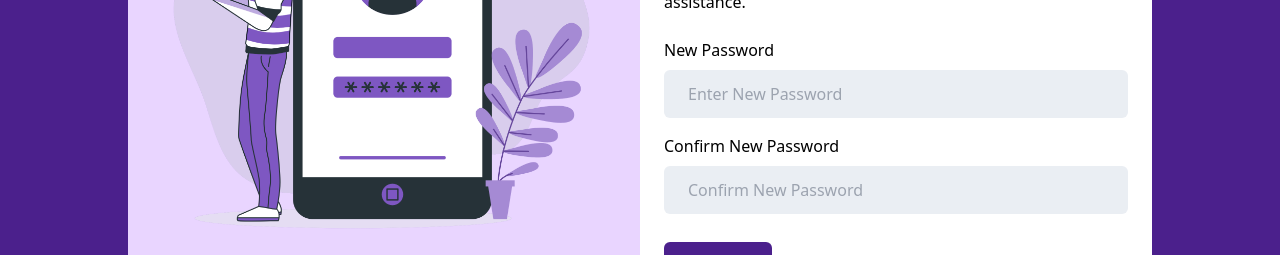
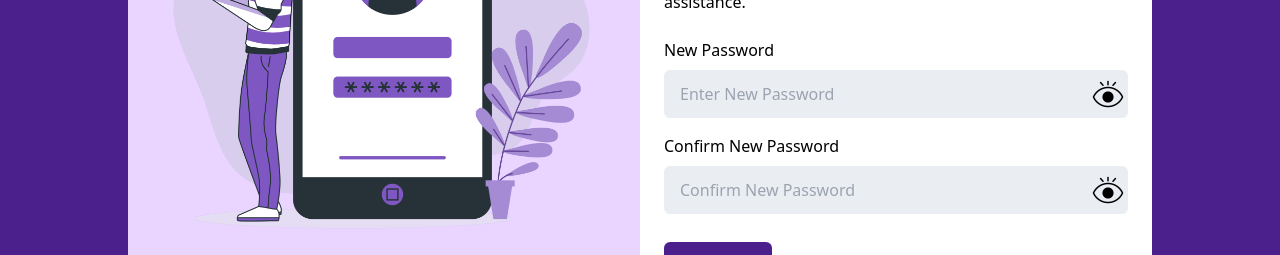
Before and after one commit to mulbahoplanojames/Harmony_Coalition_Project, a React (Vite) app: page /1/1/reset-password in a window 1280 px wide. Shown: the part 326-581 px from the top of the page. Built offline with nearby package versions, Linux system fonts and the light colour scheme; no server answers.

Commit message:
Made some changes in the AuthContext, Login, SignUp, UserCOmponent, Reset Password and the password Visibility  components

```diff
--- a/src/Components/ContactForm_NewsLetter/ContactFormNewsLetter.jsx
+++ b/src/Components/ContactForm_NewsLetter/ContactFormNewsLetter.jsx
@@ -1,8 +1,11 @@
 import { useContext, useState } from "react";
 import { AppContext } from "../../Context/AppContext";
+import { useAuth } from "../../Context/AuthContext";
 
 const ContactFormNewsletter = () => {
   const [result, setResult] = useState("");
+  const [newsLetterEmail, setNewsLetterEmail] = useState("");
+  const [errorMessage, setErrorMessage] = useState("");
 
   const onSubmit = async (event) => {
     event.preventDefault();
@@ -28,6 +31,20 @@ const ContactFormNewsletter = () => {
   };
 
   const { darkMode } = useContext(AppContext);
+
+  const auth = useAuth();
+
+  const handleNewsLetterSubmit = (e) => {
+    e.preventDefault();
+    if (newsLetterEmail !== "") {
+      auth.newsLetterAction(newsLetterEmail);
+      setNewsLetterEmail("");
+      setErrorMessage("");
+      return;
+    } else {
+      setErrorMessage("Please fill the Email fields");
+    }
+  };
 
   return (
     <>
@@ -94,13 +111,16 @@ const ContactFormNewsletter = () => {
             harum quia qui aliquid vel, natus neque?
           </p>
 
-          <form action="">
+          <form onClick={handleNewsLetterSubmit}>
             {/* email input field  */}
             <input
               type="email"
-              placeholder="Email"
-              className="w-full h-[2.8rem] text-secondary outline-none rounded-xl px-4 mb-4"
+              value={newsLetterEmail}
+              onChange={(e) => setNewsLetterEmail(e.target.value)}
+              placeholder="stephenjames@gmail.com"
+              className="w-full h-[2.8rem] text-secondary outline-none rounded-xl px-4 mb-2"
             />
+            <p className="text-red-500 pb-2">{errorMessage}</p>
             {/* submit button */}
             <button className="px-4 py-1 rounded-xl bg-primary_main text-white w-full h-[2.8rem] text-lg hover:bg-yellow_accent_2 transition-all duration-300">
               Subscribe
--- a/src/Context/AuthContext.jsx
+++ b/src/Context/AuthContext.jsx
@@ -123,6 +123,7 @@ const AuthProvider = ({ children }) => {
       console.log(error);
     }
   };
+  //! ====================================================================================
 
   // Creating the values that will be passed to the context
   const value = {
--- a/src/Pages/Reset_Password/ResetPassword.jsx
+++ b/src/Pages/Reset_Password/ResetPassword.jsx
@@ -5,11 +5,18 @@ import { CgArrowLeftR } from "react-icons/cg";
 import { useAuth } from "../../Context/AuthContext";
 import axios from "axios";
 
+import eyeOpen from "/src/assets/eye_open.png";
+import eyeClose from "/src/assets/eye_close.png";
+
 // This component is responsible for rendering the login page
 const ResetPassword = () => {
   // The state is an object that holds the user's data from the form
   const [resetPassword, setResetPassword] = useState("");
   const [resetPasswordConfirm, setResetPasswordConfirm] = useState("");
+
+  // State to check if the password is visibl or not
+  const [passwordVisible, setPasswordVisible] = useState(false);
+  const [confirmPasswordVisible, setConfirmPasswordVisible] = useState(false);
 
   // The useParams hook returns an object that contains the route parameters
   const { id, token } = useParams();
@@ -104,30 +111,72 @@ const ResetPassword = () => {
               <label htmlFor="new password" className="inline-block pb-2">
                 New Password
               </label>
+              <div className="w-full h-12 bg-[#eaeef3]  px-1 gap-2 rounded-md outline-none flex justify-between overflow-hidden">
                 <input
-                type="password"
+                  type={passwordVisible ? "text" : "password"}
                   name="password"
                   placeholder="Enter New Password"
                   // required
                   value={resetPassword}
                   onChange={(e) => setResetPassword(e.target.value)}
-                className="w-full  bg-[#eaeef3] h-12 px-6 rounded-md outline-none"
+                  className="h-full  bg-[#eaeef3] w-full outline-none px-3"
                 />
+                {passwordVisible ? (
+                  <img
+                    src={eyeClose}
+                    alt=""
+                    className="w-8 h-8 mt-2 cursor-pointer"
+                    onClick={() => {
+                      setPasswordVisible(!passwordVisible);
+                    }}
+                  />
+                ) : (
+                  <img
+                    src={eyeOpen}
+                    alt=""
+                    className="w-8 h-8 mt-2 cursor-pointer"
+                    onClick={() => {
+                      setPasswordVisible(!passwordVisible);
+                    }}
+                  />
+                )}
+              </div>
             </div>
             {/* // The CONFIRM Reset password input field */}
             <div className="mb-4">
               <label htmlFor="email" className="inline-block pb-2">
                 Confirm New Password
               </label>
+              <div className="w-full h-12 bg-[#eaeef3]  px-1 gap-2 rounded-md outline-none flex justify-between overflow-hidden">
                 <input
-                type="password"
+                  type={confirmPasswordVisible ? "text" : "password"}
                   name="password"
                   placeholder="Confirm New Password"
                   // required
                   value={resetPasswordConfirm}
                   onChange={(e) => setResetPasswordConfirm(e.target.value)}
-                className="w-full  bg-[#eaeef3] h-12 px-6 rounded-md outline-none"
+                  className="h-full  bg-[#eaeef3] w-full outline-none px-3"
                 />
+                {confirmPasswordVisible ? (
+                  <img
+                    src={eyeClose}
+                    alt=""
+                    className="w-8 h-8 mt-2 cursor-pointer"
+                    onClick={() => {
+                      setConfirmPasswordVisible(!confirmPasswordVisible);
+                    }}
+                  />
+                ) : (
+                  <img
+                    src={eyeOpen}
+                    alt=""
+                    className="w-8 h-8 mt-2 cursor-pointer"
+                    onClick={() => {
+                      setConfirmPasswordVisible(!confirmPasswordVisible);
+                    }}
+                  />
+                )}
+              </div>
             </div>
 
             <p className="text-red-500 text-base">
```
Also changed, not shown: src/assets/eye_close.png (added), src/assets/eye_open.png (added). Lines whose indentation alone changed are shown as unchanged.
